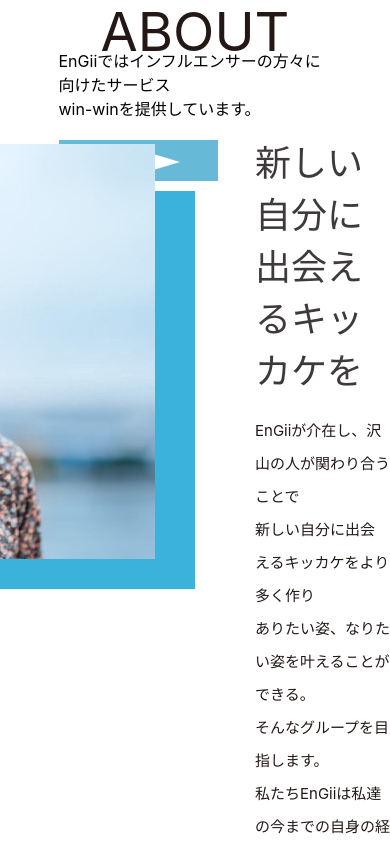
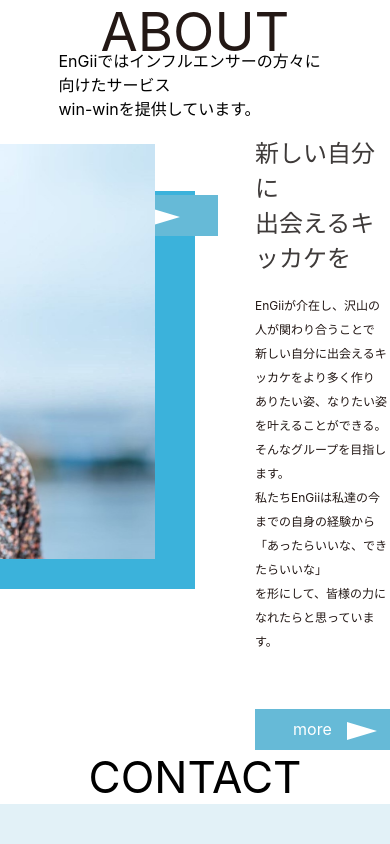
Before and after one commit to reiji-0720/EnGii-HP-recreate, a Nuxt app: page / in a window 390 px wide. Shown: the part 2980-3824 px from the top of the page. Built offline with nearby package versions, Linux system fonts and the light colour scheme.

Commit message:
コンポーネント btnMoreの作成
moreボタンをコンポーネント化して再入用可能にした。
場所↓
compornents/parts/btnMore.vue

aboutのテキストをmax-width:1000pxでfont-sizeを小さくした。

```diff
--- a/components/about.vue
+++ b/components/about.vue
@@ -25,11 +25,11 @@
           <br />「あったらいいな、できたらいいな」
           <br />を形にして、皆様の力になれたらと思っています。
         </p>
-        <div class="aboutMore">
-          <p>
-            MORE
+        <div class="btn-more">
+          <nuxt-link to class="about">
+            <btnMore />
             <Triangle />
-          </p>
+          </nuxt-link>
         </div>
       </div>
     </div>
@@ -37,11 +37,12 @@
 </template>
 
 <script>
-import Triangle from "~/components/Triangle.vue";
+import btnMore from '~/components/parts/btnMore'
+
 
 export default {
   components: {
-    Triangle
+    btnMore
   }
 };
 </script>
@@ -49,8 +50,12 @@ export default {
 <style>
 
 @media screen and (max-width:1000px){
+    .aboutText .aboutMainText{
+        font-size:24px;
+    }
     .aboutText .aboutSubText{
-        font-size: 15px;
+        font-size: 12px;
+        line-height: 24px;
     }
 }
 .aboutTitle {
@@ -107,11 +112,9 @@ export default {
   text-align: left;
   line-height: 33px;
 }
-.aboutMore {
-  background-color: #3bb2db;
-  width: 33%;
-  padding: 10px 0;
+.btn-more {
   margin-top: 55px;
+  text-align: left;
 }
 .aboutMore p {
   text-align: center;
--- a/components/influencer.vue
+++ b/components/influencer.vue
@@ -10,17 +10,17 @@
         </div>
         <div class="btn-more">
       <nuxt-link to class="influencer">
-        more<Triangle />
+        <btnMore />
       </nuxt-link>
     </div>
     </div>
 </template>
 <script>
-import Triangle from '~/components/Triangle.vue'
+import btnMore from '~/components/parts/btnMore'
 
 export default {
   components: {
-    Triangle
+    btnMore
   }
 };
 </script>
@@ -52,16 +52,5 @@ export default {
         text-align:left;
 
     }
-    .influencer{
-        padding: 10px;
-      text-align: center;
-	  display: inline-block;
-      vertical-align: middle;
-      /* height: 60px; */
-      width: 159.89px;
-      background-color: #66bad7;
-      text-decoration: none;
-      color: #FFFFFF;
-      font-size: 16px;
-    }
+
 </style>
--- /dev/null
+++ b/components/parts/btnMore.vue
@@ -0,0 +1,30 @@
+<template>
+    <div class="more">
+        more<Triangle />
+    </div>
+</template>
+<script>
+import Triangle from '~/components/Triangle.vue'
+
+
+export default {
+  components: {
+    Triangle
+  }
+};
+</script>
+<style scoped>
+
+.more{
+        padding: 10px;
+      text-align: center;
+	  display: inline-block;
+      vertical-align: middle;
+      /* height: 60px; */
+      width: 159.89px;
+      background-color: #66bad7;
+      text-decoration: none;
+      color: #FFFFFF;
+      font-size: 16px;
+    }
+</style>
```
